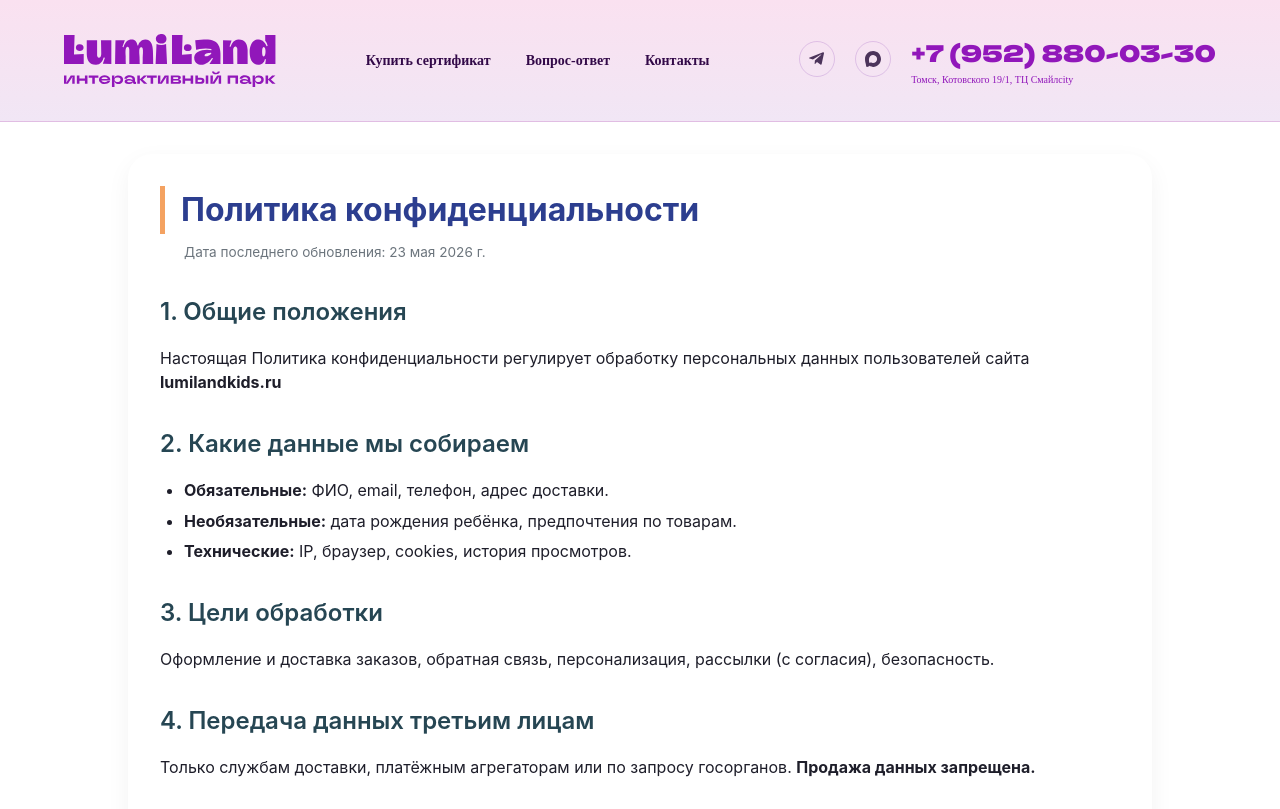
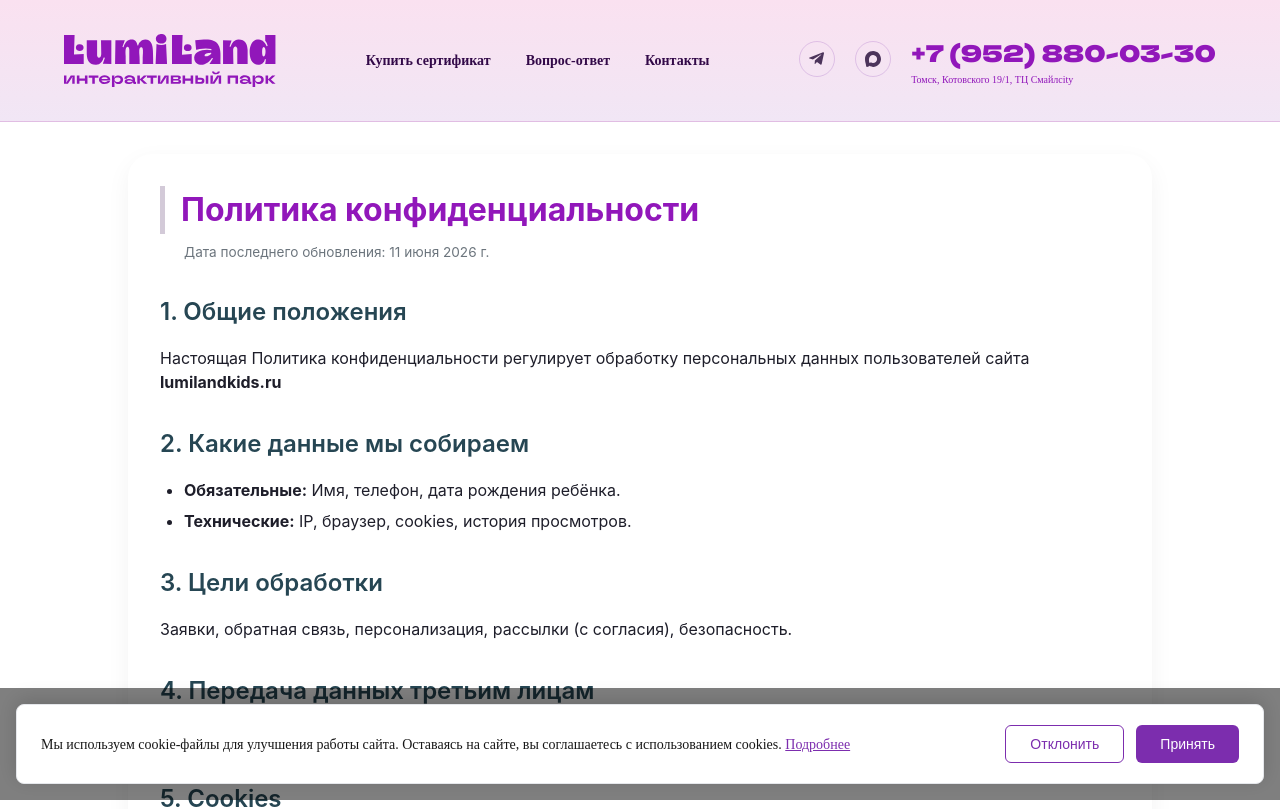
Before and after one commit to WWork777/lumiland, a Next.js app: page /privacy-policy in a window 1280 px wide. Shown: the top 809 px of the page. Built offline with nearby package versions, Linux system fonts and the light colour scheme; a web font is replaced by a local one.

Commit message:
fix privacy and add cookie

```diff
--- /dev/null
+++ b/src/app/Components/Cookie/cookie.jsx
@@ -0,0 +1,71 @@
+"use client";
+import { useState, useEffect } from 'react';
+import './cookie.scss';
+
+import Link from 'next/link';
+
+export default function CookieConsent() {
+  const [isVisible, setIsVisible] = useState(false);
+  const [isPolicyOpen, setIsPolicyOpen] = useState(false);
+
+  useEffect(() => {
+    const cookieConsent = localStorage.getItem('cookieConsent');
+    if (!cookieConsent) {
+      setTimeout(() => setIsVisible(true), 1000);
+    }
+  }, []);
+
+  const acceptCookies = () => {
+    localStorage.setItem('cookieConsent', 'accepted');
+    setIsVisible(false);
+  };
+
+  const rejectCookies = () => {
+    localStorage.setItem('cookieConsent', 'rejected');
+    setIsVisible(false);
+  };
+
+  const openPolicy = () => {
+    setIsPolicyOpen(true);
+  };
+
+  if (!isVisible) return null;
+
+  return (
+    <>
+      <div className="cookie-consent">
+        <div className="cookie-consent__container">
+          <div className="cookie-consent__content">
+            <p className="cookie-consent__text">
+              Мы используем cookie-файлы для улучшения работы сайта.
+              Оставаясь на сайте, вы соглашаетесь с использованием cookies.
+              {' '}
+              <Link
+                className="cookie-consent__link"
+                href={"/privacy-policy"}
+              >
+                Подробнее
+              </Link>
+            </p>
+          </div>
+
+          <div className="cookie-consent__buttons">
+            <button
+              className="cookie-consent__button cookie-consent__button--reject"
+              onClick={rejectCookies}
+            >
+              Отклонить
+            </button>
+            <button
+              className="cookie-consent__button cookie-consent__button--accept"
+              onClick={acceptCookies}
+            >
+              Принять
+            </button>
+          </div>
+        </div>
+      </div>
+
+    </>
+  );
+}
--- /dev/null
+++ b/src/app/Components/Cookie/cookie.scss
@@ -0,0 +1,147 @@
+// components/CookieConsent.scss
+.cookie-consent {
+  position: fixed;
+  bottom: 0;
+  left: 0;
+  right: 0;
+  z-index: 10000;
+  padding: 16px;
+  background: rgba(0, 0, 0, 0.5);
+
+  &__container {
+    background: #fff;
+    border-radius: 8px;
+    box-shadow: 0 -4px 20px rgba(0, 0, 0, 0.15);
+    padding: 20px 24px;
+    max-width: 1200px;
+    margin: 0 auto;
+    display: flex;
+    align-items: center;
+    justify-content: space-between;
+    gap: 20px;
+    border: 1px solid #e5e7eb;
+  }
+
+  &__content {
+    flex: 1;
+  }
+
+  &__text {
+    margin: 0;
+    font-size: 14px;
+    line-height: 1.5;
+    color: #171717;
+  }
+
+  &__link {
+    color: #7c2dae;
+    text-decoration: underline;
+    background: none;
+    border: none;
+    cursor: pointer;
+    padding: 0;
+
+    &:hover {
+      color: #7c2dae;
+    }
+  }
+
+  &__buttons {
+    display: flex;
+    gap: 12px;
+    flex-shrink: 0;
+  }
+
+  &__button {
+    padding: 10px 24px;
+    border: none;
+    border-radius: 6px;
+    font-size: 14px;
+    font-weight: 500;
+    cursor: pointer;
+    transition: all 0.3s ease;
+    white-space: nowrap;
+
+    &--reject {
+      background: transparent;
+      color: #7c2dae;
+      border: 1px solid #7c2dae;
+
+      &:hover {
+        background: rgba(37, 99, 235, 0.1);
+      }
+    }
+
+    &--accept {
+      background: #7c2dae;
+      color: white;
+
+      &:hover {
+        background: #7c2dae;
+      }
+    }
+  }
+}
+
+// Адаптив
+@media (max-width: 768px) {
+  .cookie-consent {
+    padding: 12px;
+
+    &__container {
+      flex-direction: column;
+      text-align: center;
+      gap: 16px;
+      padding: 16px 20px;
+    }
+
+    &__buttons {
+      width: 100%;
+      justify-content: center;
+    }
+
+    &__button {
+      flex: 1;
+      max-width: 140px;
+    }
+  }
+}
+
+@media (max-width: 480px) {
+  .cookie-consent {
+    &__container {
+      padding: 12px 16px;
+    }
+
+    &__text {
+      font-size: 13px;
+    }
+
+    &__buttons {
+      flex-direction: column;
+      gap: 8px;
+    }
+
+    &__button {
+      max-width: none;
+      width: 100%;
+      padding: 12px;
+    }
+  }
+}
+
+// Анимация
+@keyframes slideUp {
+  from {
+    transform: translateY(100%);
+    opacity: 0;
+  }
+  to {
+    transform: translateY(0);
+    opacity: 1;
+  }
+}
+
+.cookie-consent {
+  animation: slideUp 0.3s ease-out;
+}
--- a/src/app/layout.js
+++ b/src/app/layout.js
@@ -2,6 +2,7 @@ import "./globals.scss";
 import Header from "./Components/Header/Header";
 import YandexMetrika from "./Components/YandexMetrika/YandexMEtrika";
 import Footer from "./Components/footer/Footer";
+import CookieConsent from "./Components/Cookie/cookie";
 export const metadata = {
   icons: {
     icon: [
@@ -26,6 +27,7 @@ export default function RootLayout({ children }) {
         {children}
         <Footer />
         <YandexMetrika />
+        <CookieConsent />
       </body>
     </html>
   );
--- a/src/app/privacy-policy/page.jsx
+++ b/src/app/privacy-policy/page.jsx
@@ -6,7 +6,7 @@ const PrivacyPolicy = () => {
   return (
     <div className={styles.container}>
       <h1 className={styles.title}>Политика конфиденциальности</h1>
-      <div className={styles.updateDate}>Дата последнего обновления: 23 мая 2026 г.</div>
+      <div className={styles.updateDate}>Дата последнего обновления: 11 июня 2026 г.</div>
 
       <section className={styles.section}>
         <h2 className={styles.sectionTitle}>1. Общие положения</h2>
@@ -19,20 +19,19 @@ const PrivacyPolicy = () => {
       <section className={styles.section}>
         <h2 className={styles.sectionTitle}>2. Какие данные мы собираем</h2>
         <ul className={styles.list}>
-          <li><strong>Обязательные:</strong> ФИО, email, телефон, адрес доставки.</li>
-          <li><strong>Необязательные:</strong> дата рождения ребёнка, предпочтения по товарам.</li>
+          <li><strong>Обязательные:</strong> Имя, телефон, дата рождения ребёнка.</li>
           <li><strong>Технические:</strong> IP, браузер, cookies, история просмотров.</li>
         </ul>
       </section>
 
       <section className={styles.section}>
         <h2 className={styles.sectionTitle}>3. Цели обработки</h2>
-        <p>Оформление и доставка заказов, обратная связь, персонализация, рассылки (с согласия), безопасность.</p>
+        <p>Заявки, обратная связь, персонализация, рассылки (с согласия), безопасность.</p>
       </section>
 
       <section className={styles.section}>
         <h2 className={styles.sectionTitle}>4. Передача данных третьим лицам</h2>
-        <p>Только службам доставки, платёжным агрегаторам или по запросу госорганов. <strong>Продажа данных запрещена.</strong></p>
+        <p>Платёжным агрегаторам или по запросу госорганов. <strong>Продажа данных запрещена.</strong></p>
       </section>
 
       <section className={styles.section}>
--- a/src/app/privacy-policy/privacy.module.scss
+++ b/src/app/privacy-policy/privacy.module.scss
@@ -14,8 +14,8 @@
   font-size: 2rem;
   font-weight: 700;
   margin-bottom: 0.5rem;
-  color: #2c3e8f;
-  border-left: 5px solid #f4a261;
+  color: #9117ba;
+  border-left: 5px solid #32094836;
   padding-left: 1rem;
 }
 
```
